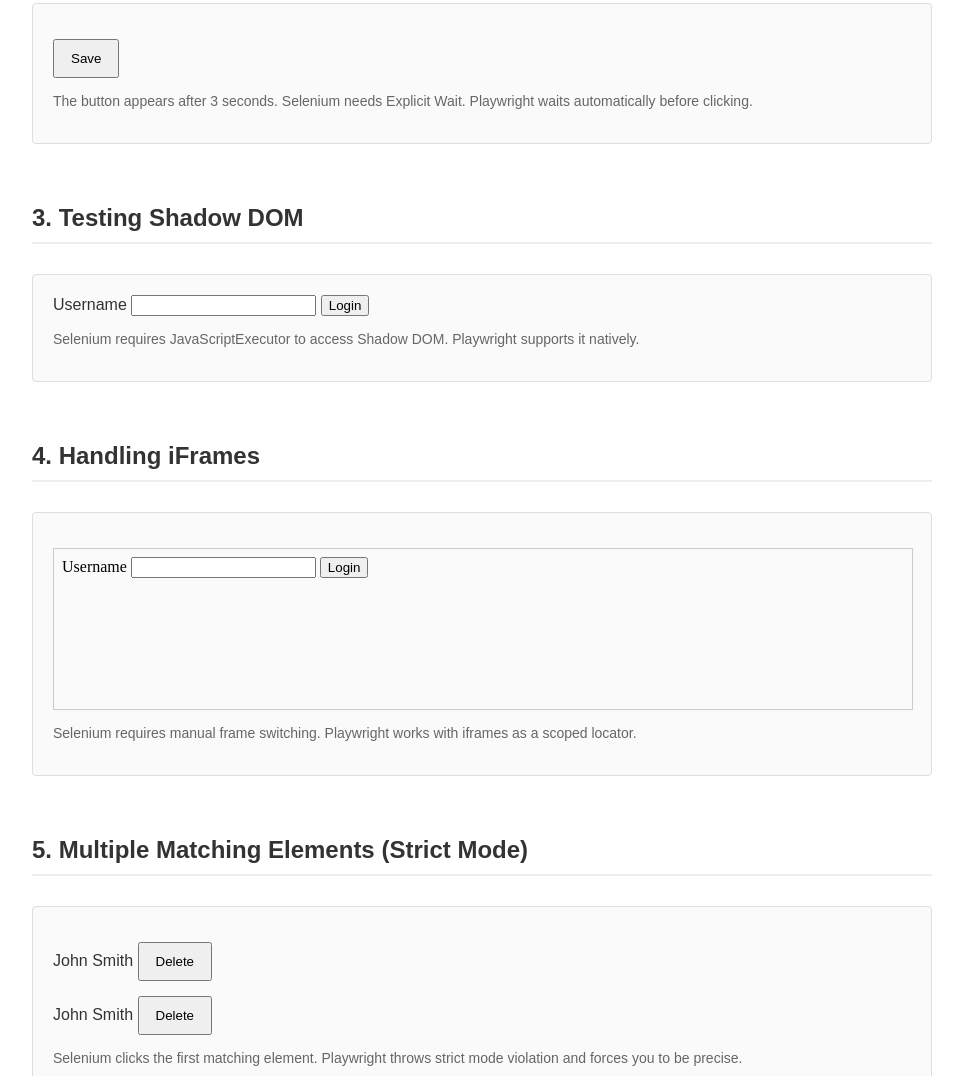
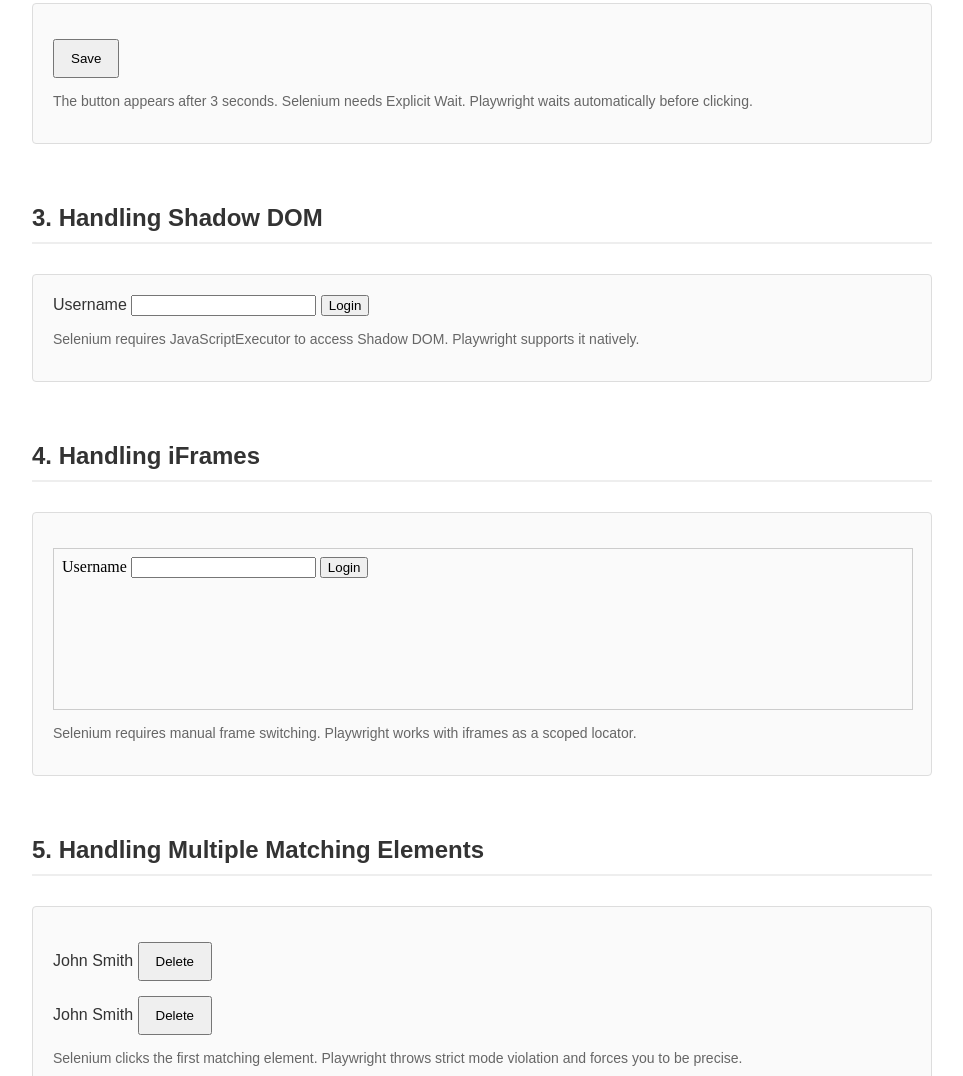
Before and after one commit to przemeknojman/automation-practice-labs, a plain HTML site: page labs/selenium-vs-playwright-locators-waits/index.html in a window 1280 px wide. Shown: the part 673-1749 px from the top of the page, without its empty margins (158-1121 px from the left). Drawn offline with Linux system fonts and the light colour scheme.

Commit message:
change subject

```diff
--- a/labs/selenium-vs-playwright-locators-waits/index.html
+++ b/labs/selenium-vs-playwright-locators-waits/index.html
@@ -133,7 +133,7 @@
   </div>
 
   <!-- 3. SHADOW DOM -->
-  <h2>3. Testing Shadow DOM</h2>
+  <h2>3. Handling Shadow DOM</h2>
 
   <div class="example">
     <custom-login></custom-login>
@@ -181,7 +181,7 @@
   </div>
 
   <!-- 5. MULTIPLE ELEMENTS -->
-  <h2>5. Multiple Matching Elements (Strict Mode)</h2>
+  <h2>5. Handling Multiple Matching Elements</h2>
 
   <div class="example">
     <div class="user">
```
